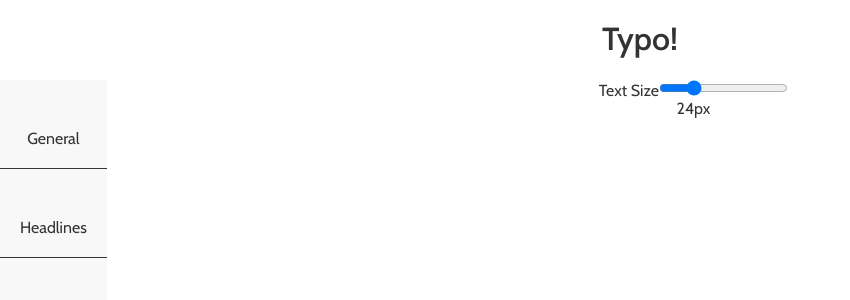
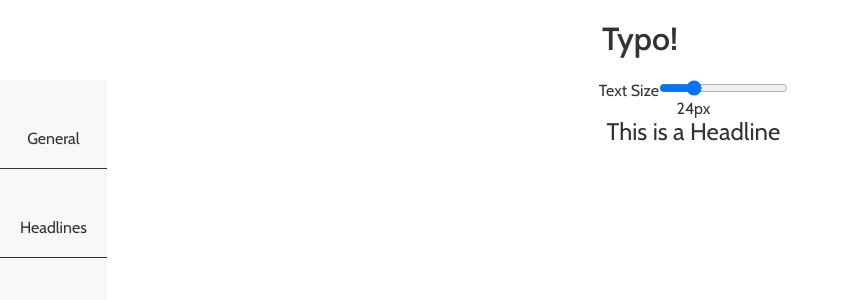
Before and after one commit to Plsr/25knots, a React app: page /typography in a window 1280 px wide. Shown: the top 300 px of the page, without its empty margins (0-850 px from the left). Built offline with nearby package versions, Linux system fonts and the light colour scheme.

Commit message:
Added VariableHeadline Component

```diff
--- a/src/components/Typography.jsx
+++ b/src/components/Typography.jsx
@@ -5,6 +5,7 @@ import TabTitle from './TabTitle.jsx'
 import TabContent from './TabContent.jsx'
 import SliderInput from './SliderInput.jsx'
 import UnitValueDisplay from './UnitValueDisplay.jsx'
+import VariableHeadline from './VariableHeadline.jsx'
 
 export default class Typography extends React.Component {
   constructor(props) {
@@ -35,6 +36,14 @@ export default class Typography extends React.Component {
             <UnitValueDisplay value={this.props.fontSize} unit={'px'} />
           </TabContent>
         </TabNavigation>
+
+        <VariableHeadline
+          fontSize={this.props.fontSize}
+          spacingTop={20}
+          spacingBottom={40}
+        >
+          This is a Headline
+        </VariableHeadline>
       </div>
     )
   }
--- /dev/null
+++ b/src/components/VariableHeadline.jsx
@@ -0,0 +1,16 @@
+import React from 'react'
+
+function VariableHeadline(props) {
+  const styles = {
+    fontSize: props.fontSize,
+    marginTop: props.topSpacing,
+    marginBottom: props.bottomSpacing
+  }
+  return(
+    <span style={styles}>
+      {props.children}
+    </span>
+  )
+}
+
+export default VariableHeadline
```
